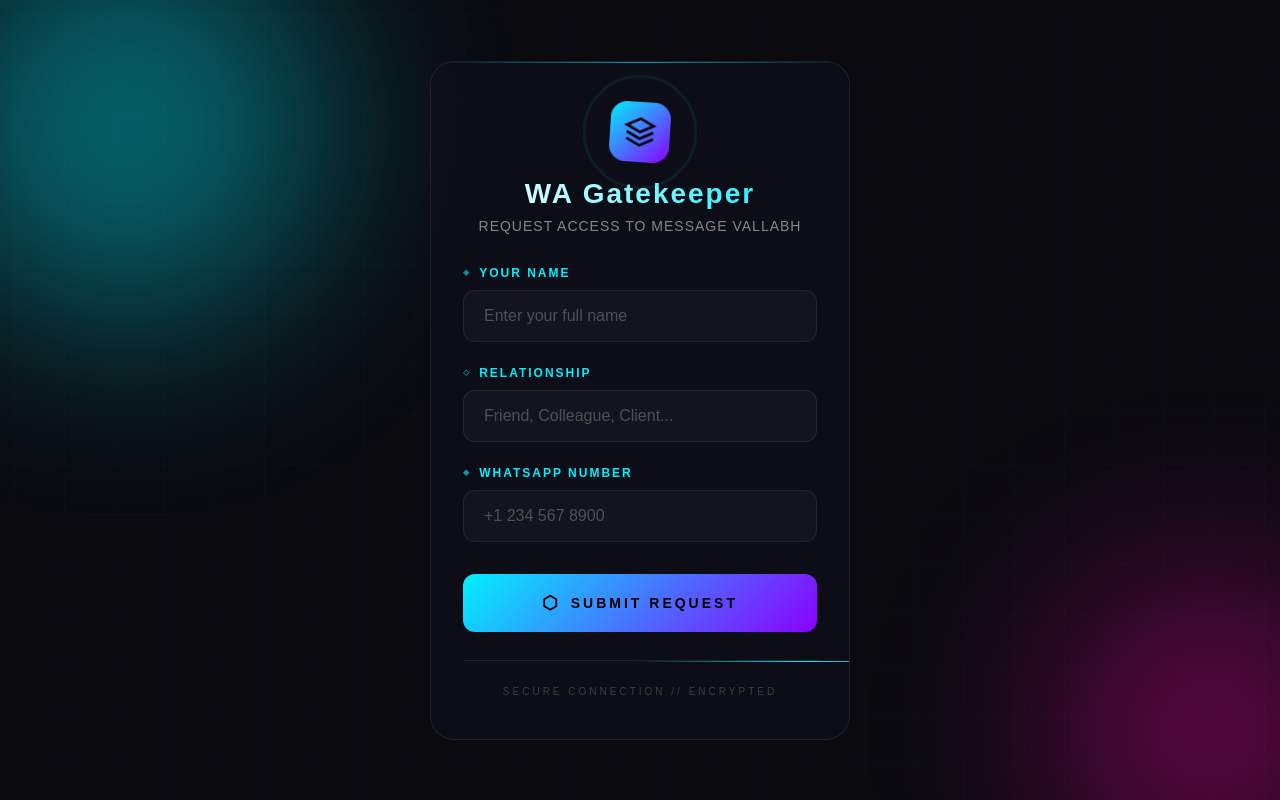
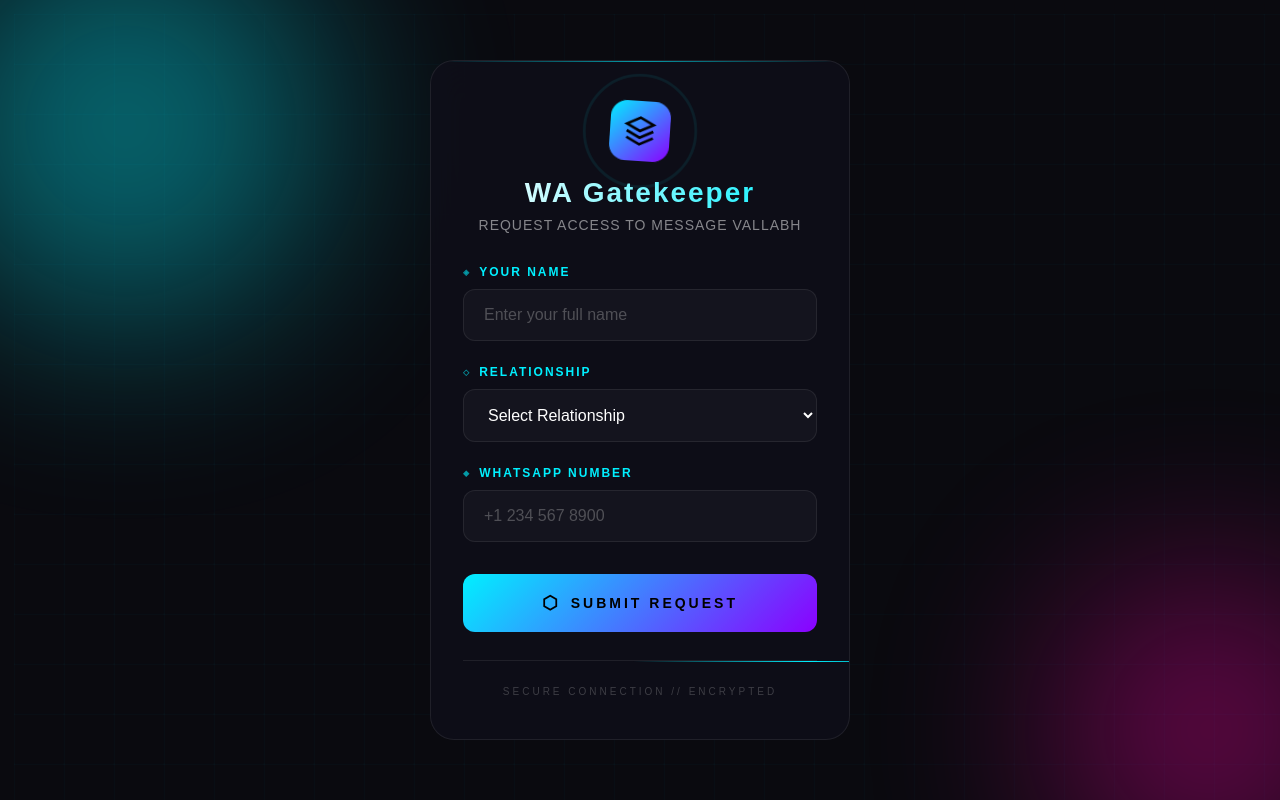
Before and after one commit to vallabh2504/WA-Onboarding, a React (Vite) app: page / in a window 1280 px wide. Built offline with nearby package versions, Linux system fonts and the light colour scheme.

Commit message:
UI: Switched relationship text box to dropdown menu

```diff
--- a/src/App.jsx
+++ b/src/App.jsx
@@ -107,15 +107,19 @@ function App() {
                 <span className="label-icon">◇</span>
                 Relationship
               </label>
-              <input
-                type="text"
+              <select
                 name="relation"
                 value={formData.relation}
                 onChange={handleChange}
                 className="cyber-input"
-                placeholder="Friend, Colleague, Client..."
                 required
-              />
+              >
+                <option value="" disabled className="bg-[#0a0a0c]">Select Relationship</option>
+                <option value="Friend" className="bg-[#0a0a0c]">Friend (Inner Circle)</option>
+                <option value="Family" className="bg-[#0a0a0c]">Family</option>
+                <option value="Professional" className="bg-[#0a0a0c]">Professional Colleague</option>
+                <option value="Stranger" className="bg-[#0a0a0c]">Acquaintance / Other</option>
+              </select>
               <div className="input-line"></div>
             </div>
 
```
Also changed, not shown: 1 other file (tests, documents, lock files or other folders).
